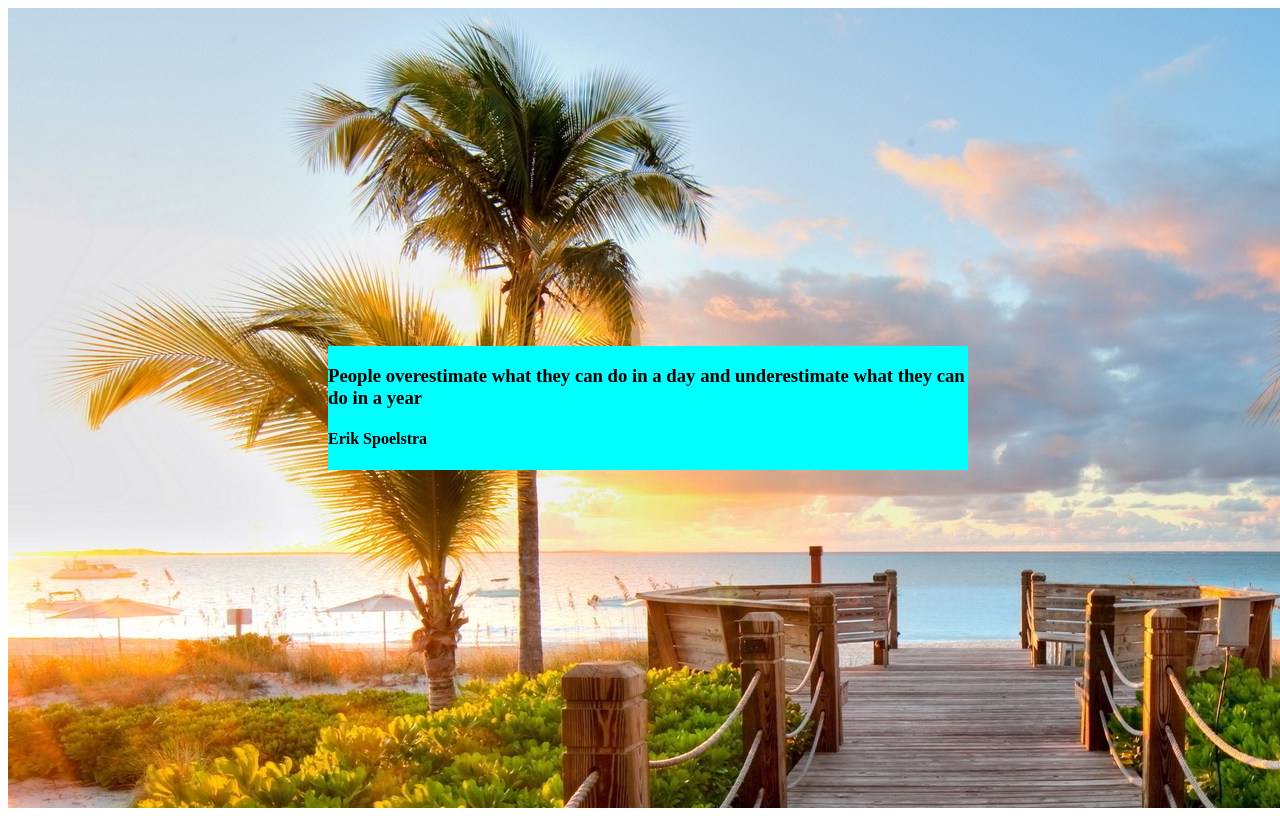
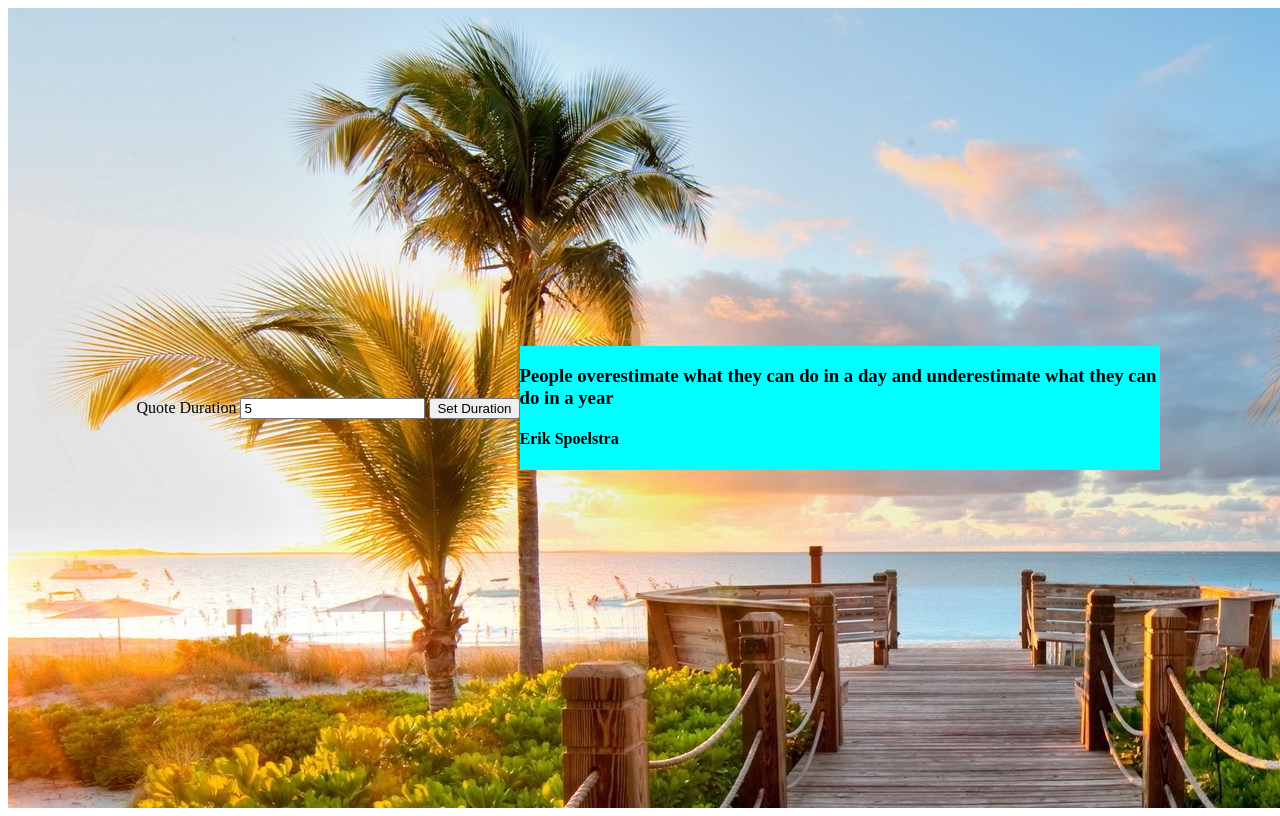
Before and after one commit to shehanpeiris/quote-board, a plain HTML site: page index.html in a window 1280 px wide. Drawn offline with Linux system fonts and the light colour scheme.

Commit message:
tried a bunch of stuff, no cigar yet

```diff
--- a/index.html
+++ b/index.html
@@ -8,6 +8,11 @@
 </head>
 <body>
   <div class="container">
+    <form id="set-duration">
+      <label for="duration">Quote Duration</label>
+      <input type="number" id="quote-duration" name="duration" value="5">
+      <input type="submit" value="Set Duration">
+    </form>
     <div id="quote">
       <!-- <h3>Lorem ipsum dolor sit amet consectetur adipisicing elit. Corrupti rerum earum laudantium nobis quia voluptatum pariatur.</h3>
       <h4>Marcus Aurelius</h4> -->
@@ -37,7 +42,18 @@
       }
     ];
 
+
     const quoteDiv = document.querySelector("#quote");
+
+    const updateDuration = (value) => {
+      quoteDuration = value;
+      console.log("Did I update?", quoteDuration);
+    };
+    const quoteDurationInput = document.querySelector("#set-duration");
+    let quoteDuration = quoteDurationInput.value;
+    console.log("The quote duration value is: ", quoteDuration);
+    quoteDurationInput.addEventListener("submit", updateDuration(quoteDurationInput.value));
+
 
     // Function that takes in a quote object (the argument) and creates HTML markup for each quote.
     const quoteGenerator = (quote) => {
```
